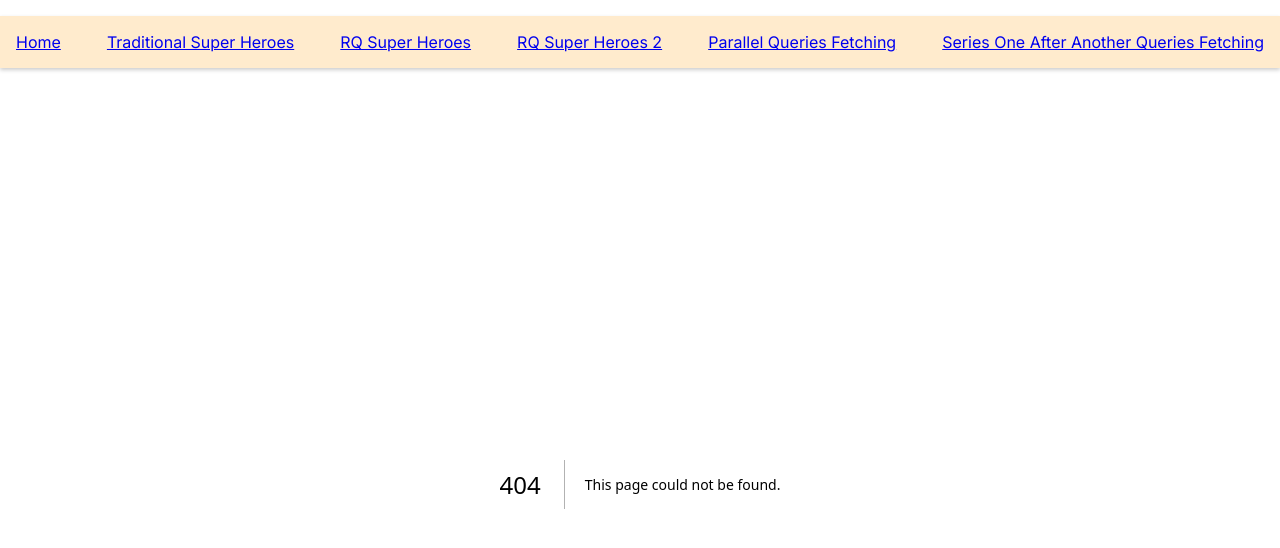
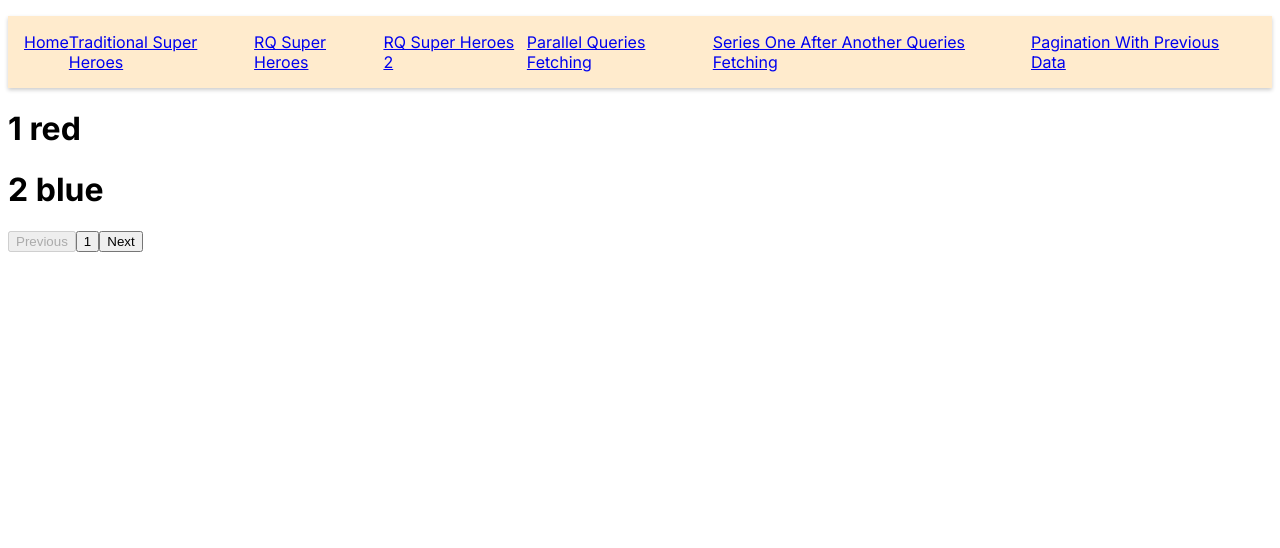
Before and after one commit to Rinkesh375/Codevolution-tanstack-react-query, a Next.js app: page /pagination-with-previous-data in a window 1280 px wide. Before the commit this address had no page. Shown: the top 548 px of the page. Built offline with nearby package versions, Linux system fonts and the light colour scheme; data requests are answered from the project's data file.

Commit message:
pagination implemented using placeholder:keepPrevious data for UI good

```diff
--- a/db.json
+++ b/db.json
@@ -45,6 +45,40 @@
       "id":"codewithharry",
       "tutorial":["React","Next.js","Sigma"]
     }
+  ],
+  "colors": [
+    {
+      "id": 1,
+      "label": "red"
+    },
+    {
+      "id": 2,
+      "label": "blue"
+    },
+    {
+      "id": 3,
+      "label": "green"
+    },
+    {
+      "id": 4,
+      "label": "yellow"
+    },
+    {
+      "id": 5,
+      "label": "black"
+    },
+    {
+      "id": 6,
+      "label": "white"
+    },
+    {
+      "id": 7,
+      "label": "orange"
+    },
+    {
+      "id": 8,
+      "label": "purple"
+    }
   ]
 
 }
--- /dev/null
+++ b/src/app/pagination-with-previous-data/page.jsx
@@ -0,0 +1,56 @@
+"use client";
+import React, { useState } from "react";
+import { useQuery,keepPreviousData } from "@tanstack/react-query";
+import axios from "axios";
+async function fetchColors(page) {
+  const response = await axios.get(
+    `http://localhost:8080/colors?_page=${page}&_limit=2`
+  );
+  return response;
+}
+const PaginationWithPreviousData = () => {
+  const [currentPage, setCurrentPage] = useState(1);
+  const { isError, error, data,isFetching } = useQuery({
+    queryKey: ["colors", currentPage],
+    queryFn: () => fetchColors(currentPage),
+    placeholderData: keepPreviousData,
+  });
+
+
+
+
+
+  return (
+    <>
+
+        {data?.data?.map((color) => (
+          <div key={color.id}>
+            <h1>
+              {color?.id} {color?.label}
+            </h1>
+          </div>
+        ))
+      }
+
+
+
+          <button
+            disabled={currentPage === 1}
+            onClick={() => setCurrentPage(currentPage - 1)}
+          >
+            Previous
+          </button>
+          <button>{currentPage}</button>
+          <button
+            disabled={currentPage === data?.headers["x-total-count"] / 2}
+            onClick={() => setCurrentPage(currentPage + 1)}
+          >
+            Next
+          </button>
+
+
+    </>
+  );
+};
+
+export default PaginationWithPreviousData;
--- a/src/components/Navbar.jsx
+++ b/src/components/Navbar.jsx
@@ -26,6 +26,9 @@ const Navbar = () => {
         <Link href='/depedent-queries'>Series One After Another Queries Fetching</Link>
       </li>
 
+      <li>
+        <Link href='/pagination-with-previous-data'>Pagination With Previous Data</Link>
+      </li>
     </ul>
   </nav>
   )
```
